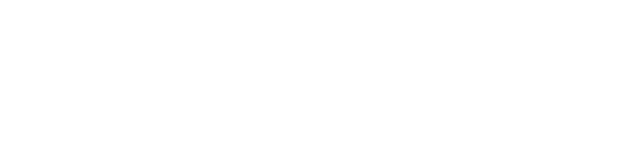
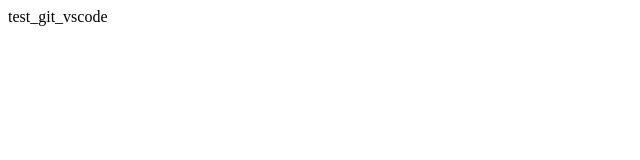
Before and after one commit to lin-fu587/test_vscode, a plain HTML site: page index.html in a window 1280 px wide. Shown: the whole page, without its empty margins (0-640 px from the left). Drawn offline with Linux system fonts and the light colour scheme.

Commit message:
modified index.html

```diff
--- a/index.html
+++ b/index.html
@@ -1,2 +1,3 @@
 <div>
+test_git_vscode
 </div>
```
